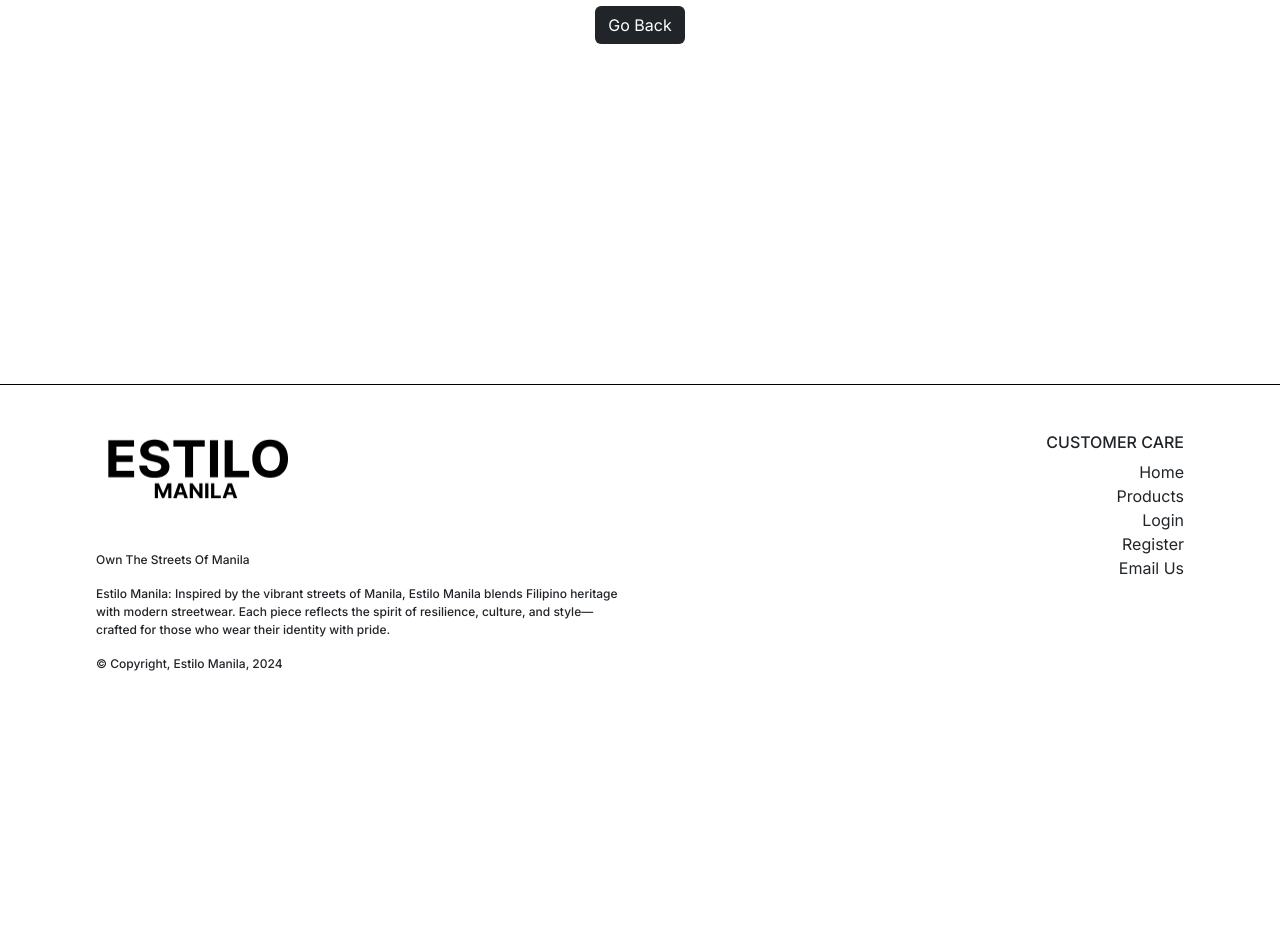
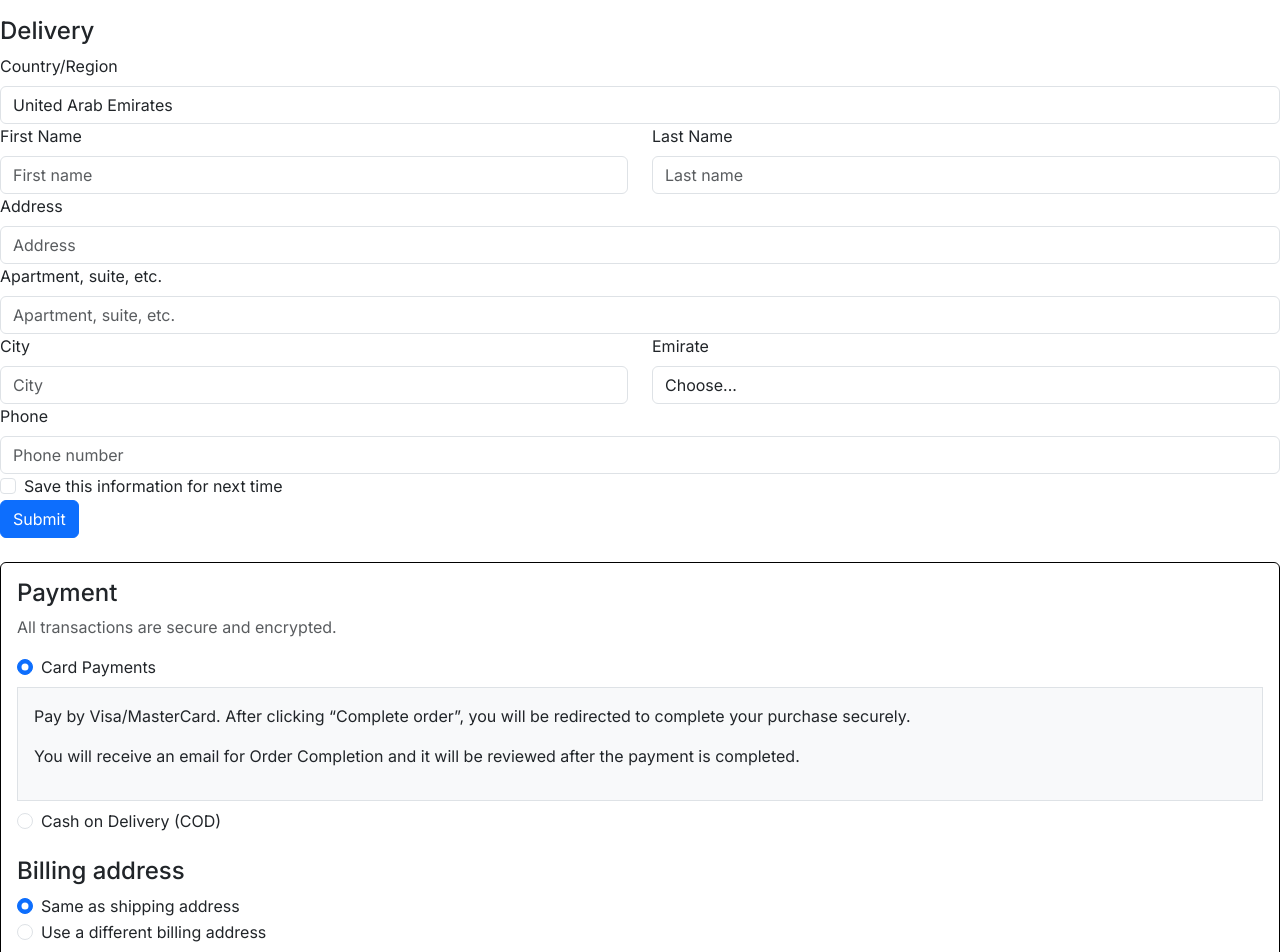
Before and after one commit to arudeu/estilo-manila, a React (Create React App) app: page /checkout in a window 1280 px wide. Shown: the part 200-1152 px from the top of the page. Before the commit the page ends 937 px from the top, so only its background shows below. Built offline with nearby package versions, Linux system fonts and the light colour scheme.

Commit message:
added checkout

```diff
--- a/src/App.js
+++ b/src/App.js
@@ -16,6 +16,7 @@ import AdminDashBoard from "./pages/AdminDashBoard";
 import ProductSearch from "./pages/ProductSearch";
 import Cart from "./pages/Cart";
 import Profile from "./pages/Profile";
+import Checkout from "./pages/Checkout";
 
 function App() {
   const [user, setUser] = useState({
@@ -43,6 +44,7 @@ function App() {
             <Route path="/admin" element={<AdminDashBoard />} />
             <Route path="/cart" element={<Cart />} />
             <Route path="/profile" element={<Profile />} />
+            <Route path="/checkout" element={<Checkout/>} />
           </Routes>
           <Footer />
         </Router>
--- /dev/null
+++ b/src/components/AppCheckoutForm.js
@@ -0,0 +1,96 @@
+import React from 'react';
+import { Form, Button, Col, Row } from 'react-bootstrap';
+
+const AppCheckoutForm = () => {
+    return (
+        <Form>
+            {/* Contact Section */}
+            <h4>Contact</h4>
+            <Form.Group controlId="formEmail">
+                <Form.Label>Email</Form.Label>
+                <Form.Control type="email" placeholder="Enter email" />
+            </Form.Group>
+            <Form.Check
+                type="checkbox"
+                label="Email me with news and offers"
+            />
+
+            {/* Delivery Section */}
+            <h4 className="mt-4">Delivery</h4>
+
+            {/* Country / Region */}
+            <Form.Group controlId="formCountry">
+                <Form.Label>Country/Region</Form.Label>
+                <Form.Control as="select">
+                    <option>United Arab Emirates</option>
+                    {/* Add more countries as needed */}
+                </Form.Control>
+            </Form.Group>
+
+            {/* First Name / Last Name */}
+            <Row>
+                <Col>
+                    <Form.Group controlId="formFirstName">
+                        <Form.Label>First Name</Form.Label>
+                        <Form.Control type="text" placeholder="First name" />
+                    </Form.Group>
+                </Col>
+                <Col>
+                    <Form.Group controlId="formLastName">
+                        <Form.Label>Last Name</Form.Label>
+                        <Form.Control type="text" placeholder="Last name" />
+                    </Form.Group>
+                </Col>
+            </Row>
+
+            {/* Address */}
+            <Form.Group controlId="formAddress">
+                <Form.Label>Address</Form.Label>
+                <Form.Control type="text" placeholder="Address" />
+            </Form.Group>
+
+            {/* Apartment/Suite */}
+            <Form.Group controlId="formApartment">
+                <Form.Label>Apartment, suite, etc.</Form.Label>
+                <Form.Control type="text" placeholder="Apartment, suite, etc." />
+            </Form.Group>
+
+            {/* City / Emirate */}
+            <Row>
+                <Col>
+                    <Form.Group controlId="formCity">
+                        <Form.Label>City</Form.Label>
+                        <Form.Control type="text" placeholder="City" />
+                    </Form.Group>
+                </Col>
+                <Col>
+                    <Form.Group controlId="formEmirate">
+                        <Form.Label>Emirate</Form.Label>
+                        <Form.Control as="select">
+                            <option>Choose...</option>
+                            {/* Add more emirates as needed */}
+                        </Form.Control>
+                    </Form.Group>
+                </Col>
+            </Row>
+
+            {/* Phone */}
+            <Form.Group controlId="formPhone">
+                <Form.Label>Phone</Form.Label>
+                <Form.Control type="text" placeholder="Phone number" />
+            </Form.Group>
+
+            {/* Save this information for next time */}
+            <Form.Check
+                type="checkbox"
+                label="Save this information for next time"
+            />
+
+            <Button variant="primary" type="submit">
+                Submit
+            </Button>
+        </Form>
+    );
+};
+
+export default AppCheckoutForm;
--- /dev/null
+++ b/src/components/AppPaymentMethod.js
@@ -0,0 +1,69 @@
+import React, { useState } from 'react';
+import { Form, Button, Card } from 'react-bootstrap';
+
+const AppPaymentMethod = () => {
+  const [paymentMethod, setPaymentMethod] = useState('card');
+  const [billingAddress, setBillingAddress] = useState('same');
+
+  return (
+    <Card className="mt-4">
+      <Card.Body>
+        <h4>Payment</h4>
+        <p className="text-muted">All transactions are secure and encrypted.</p>
+
+        {/* Payment Options */}
+        <Form.Group>
+
+          <Form.Check
+            type="radio"
+            label="Card Payments"
+            id="card"
+            name="paymentMethod"
+            checked={paymentMethod === 'card'}
+            onChange={() => setPaymentMethod('card')}
+          />
+          {paymentMethod === 'card' && (
+            <div className="border p-3 mt-2 mb-2 bg-light">
+              <p>Pay by Visa/MasterCard. After clicking “Complete order”, you will be redirected to complete your purchase securely.</p>
+              <p>You will receive an email for Order Completion and it will be reviewed after the payment is completed.</p>
+            </div>
+          )}
+          <Form.Check
+            type="radio"
+            label="Cash on Delivery (COD)"
+            id="cod"
+            name="paymentMethod"
+            onChange={() => setPaymentMethod('cod')}
+          />
+        </Form.Group>
+
+        {/* Billing Address */}
+        <h4 className="mt-4">Billing address</h4>
+        <Form.Group>
+          <Form.Check
+            type="radio"
+            label="Same as shipping address"
+            id="sameAddress"
+            name="billingAddress"
+            checked={billingAddress === 'same'}
+            onChange={() => setBillingAddress('same')}
+          />
+          <Form.Check
+            type="radio"
+            label="Use a different billing address"
+            id="differentAddress"
+            name="billingAddress"
+            onChange={() => setBillingAddress('different')}
+          />
+        </Form.Group>
+
+        {/* Complete Order Button */}
+        <Button variant="primary" type="submit" className="mt-3">
+          Complete order
+        </Button>
+      </Card.Body>
+    </Card>
+  );
+};
+
+export default AppPaymentMethod;
--- /dev/null
+++ b/src/pages/Checkout.js
@@ -0,0 +1,19 @@
+import React from 'react';
+import AppCheckoutForm from "../components/AppCheckoutForm";
+import AppPaymentMethod from "../components/AppPaymentMethod";
+import { motion } from "framer-motion";
+
+export default function Checkout() {
+  return (
+    <>
+      <motion.div
+        initial={{ opacity: 0 }}
+        animate={{ opacity: 1 }}
+        transition={{ duration: 0.5 }}
+      >
+        <AppCheckoutForm />
+        <AppPaymentMethod/>
+      </motion.div>
+    </>
+  );
+}
```
